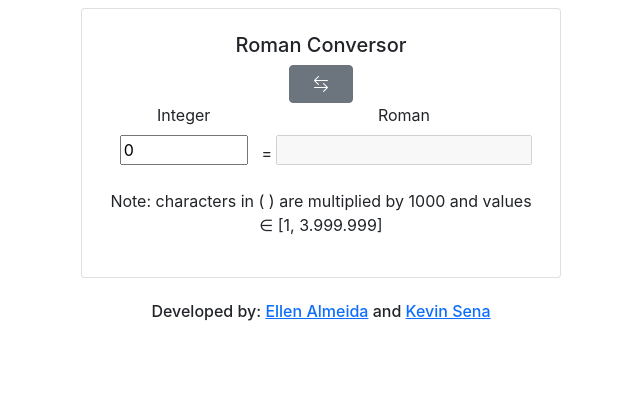
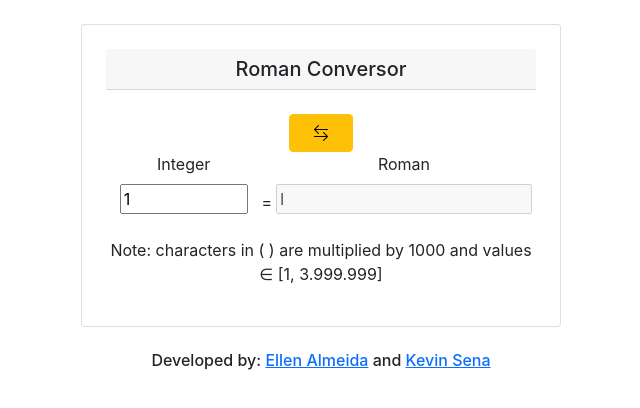
Before and after one commit to EllenSouza/roman-app, a React (Create React App) app: page / in a window 1280 px wide. Shown: the top 408 px of the page, without its empty margins (319-959 px from the left). Built offline with nearby package versions, Linux system fonts and the light colour scheme.

Commit message:
add icon and change style

```diff
--- a/public/index.html
+++ b/public/index.html
@@ -2,7 +2,7 @@
 <html lang="en">
   <head>
     <meta charset="utf-8" />
-    <link rel="icon" href="%PUBLIC_URL%/favicon.ico" />
+    <link rel="icon" href="%PUBLIC_URL%/romano.ico" />
     <meta name="viewport" content="width=device-width, initial-scale=1" />
     <meta name="theme-color" content="#000000" />
     <meta
--- a/src/App.js
+++ b/src/App.js
@@ -5,9 +5,12 @@ function App() {
   return (
     <div className="App d-flex justify-content-center">
       <div className="flex-column ">
-        <div className="card mt-2 p-2 " style={{ width: "30rem" }}>
+        <div
+          className="card mt-4 p-2"
+          style={{ width: "30rem" }}
+        >
           <div className="card-body">
-            <h5 className="card-title">Roman Conversor</h5>
+            <h5 className="card-header ">Roman Conversor</h5>
             <Form />
             <p className="mt-4">
               Note: characters in ( ) are multiplied by 1000 and values ∈ [1,
--- a/src/components/form.jsx
+++ b/src/components/form.jsx
@@ -2,8 +2,8 @@ import { useEffect, useState } from "react";
 import { int2romanFast, roman2int, validateRoman } from "../../src/roman";
 
 const initValues = {
-  int: 0,
-  roman: "",
+  int: 1,
+  roman: "I",
 };
 
 export default function Form() {
@@ -38,7 +38,7 @@ export default function Form() {
   return (
     <>
       <button
-        className="btn btn-secondary"
+        className="btn btn-warning mt-4"
         type="button"
         style={{ width: "4rem" }}
         onClick={() => setIsRoman2int(!isRoman2int)}
@@ -51,7 +51,7 @@ export default function Form() {
           <input
             id="input1"
             className="mt-2"
-            min={0}
+            min={1}
             type={isRoman2int ? "text" : "number"}
             value={isRoman2int ? input.roman : input.int}
             onChange={handleChangeInput}
@@ -69,6 +69,11 @@ export default function Form() {
           />
         </div>
       </div>
+      {isRoman2int && validateRoman(input.roman) && (
+        <div className="mt-3 text-danger">
+          Você não inseriu um valor romano válido
+        </div>
+      )}
     </>
   );
 }
```
Also changed, not shown: 1 other file (tests, documents, lock files or other folders).
